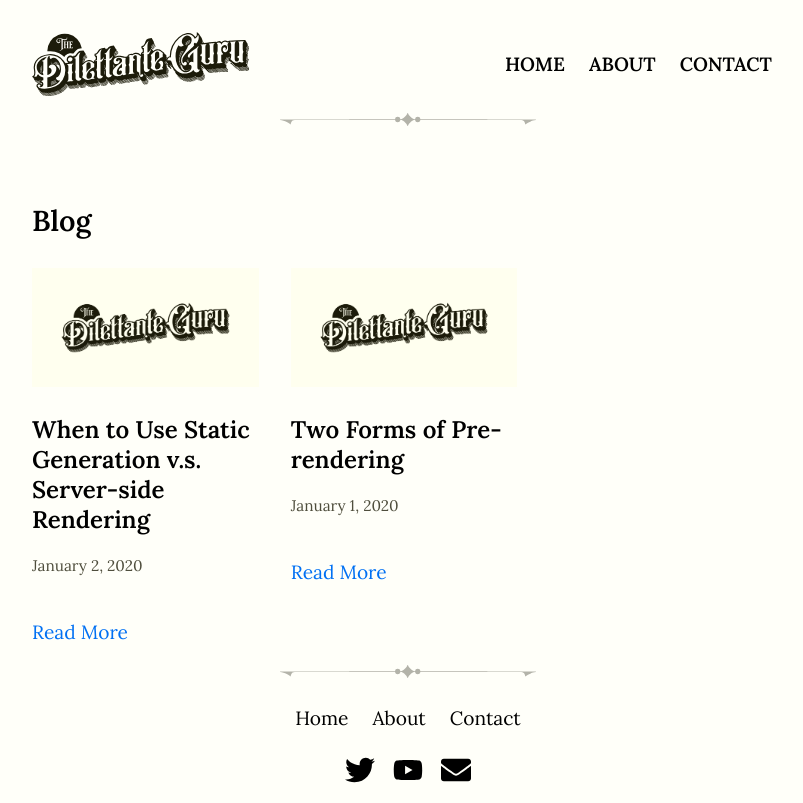
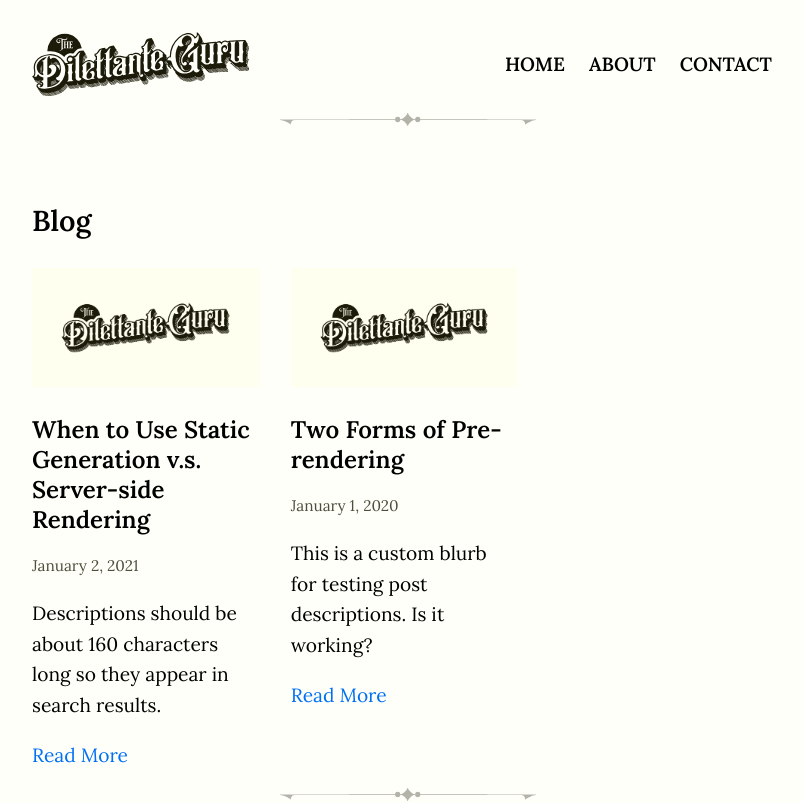
Before and after one commit to phillipluther/code-audio-gatsby-orphan, a Next.js app: page / in a window 1280 px wide. Shown: the top 803 px of the page, without its empty margins (232-1035 px from the left). Built offline with nearby package versions, Linux system fonts and the light colour scheme.

Commit message:
Add post descriptions

```diff
--- a/posts/pre-rendering.md
+++ b/posts/pre-rendering.md
@@ -1,6 +1,7 @@
 ---
 title: 'Two Forms of Pre-rendering'
 date: '2020-01-01'
+description: 'This is a custom blurb for testing post descriptions. Is it working?'
 ---
 
 Next.js has two forms of pre-rendering: **Static Generation** and **Server-side Rendering**. The difference is in **when** it generates the HTML for a page.
--- a/posts/ssg-ssr.md
+++ b/posts/ssg-ssr.md
@@ -1,6 +1,7 @@
 ---
 title: 'When to Use Static Generation v.s. Server-side Rendering'
-date: '2020-01-02'
+date: '2021-01-02'
+description: 'Descriptions should be about 160 characters long so they appear in search results.'
 ---
 
 We recommend using **Static Generation** (with and without data) whenever possible because your page can be built once and served by CDN, which makes it much faster than having a server render the page on every request.
--- a/styles/global.css
+++ b/styles/global.css
@@ -12,7 +12,7 @@ body {
 }
 
 p {
-  margin: 1rem 0;
+  margin: 0 0 1rem;
 }
 
 * {
```
